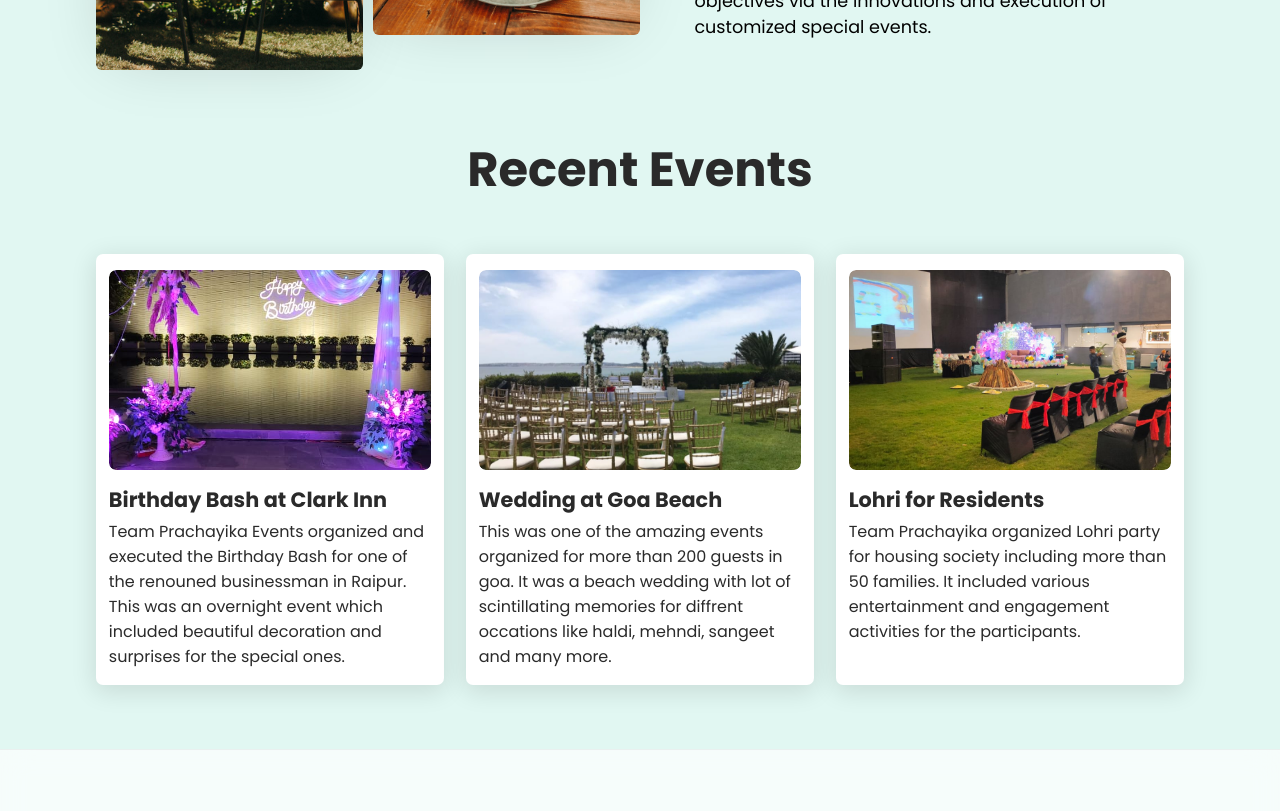
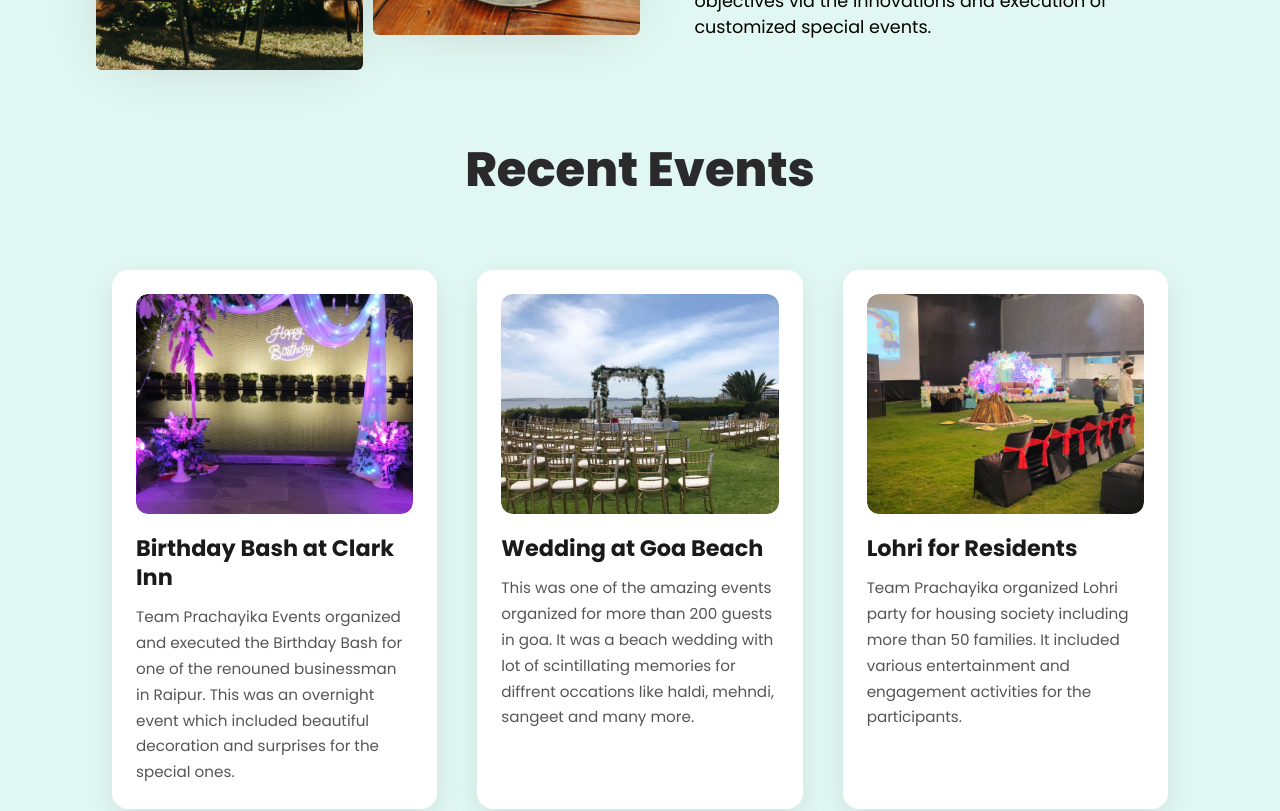
Before and after one commit to RajVeer0407/Prachayika, a React (Create React App) app: page / in a window 1280 px wide. Shown: the part 1760-2571 px from the top of the page. Built offline with nearby package versions, Linux system fonts and the light colour scheme.

Commit message:
Enhance Recent Events cards with layered hover animation

```diff
--- a/src/components/EventsStyles.css
+++ b/src/components/EventsStyles.css
@@ -1,64 +1,148 @@
-.event{
+.event {
     margin: 4rem 6rem;
     color: #2a2a2a;
 }
 
-.event h1{
+.event h1 {
     font-size: 3rem;
+    margin-bottom: 1rem;
+    font-weight: 800; /* Makes the main title pop more */
 }
 
-.eventcard{
+.eventcard {
     margin-top: 3rem;
     display: flex;
     justify-content: space-between;
+    gap: 2.5rem; /* Increased gap slightly for better layout */
+    padding: 1rem;
+    position: relative;
+    z-index: 1;
 }
 
-.e-card{
+/* --- THE CARD CONTAINER --- */
+.e-card {
+    position: relative;
     width: 32%;
-    background-color: rgb(255, 255, 255);
+    background-color: transparent;
     text-align: start;
-    box-shadow: 0 5px 25px 2px rgba(0, 0, 0, 0.11);
-    border-radius: 7px;
     cursor: pointer;
-    padding: 1rem .8rem;
+    z-index: 1;
+
+    /* Increased Padding: This creates the "Premium" look */
+    padding: 1.5rem;
+
+    transition: transform 0.4s cubic-bezier(0.175, 0.885, 0.32, 1.275);
 }
 
-.e-image{
-    height: 200px;
-    overflow: hidden;
-    border-radius: 7px;
+/* --- LAYER 1: THE WHITE CARD (Background) --- */
+.e-card::after {
+    content: "";
+    position: absolute;
+    top: 0;
+    left: 0;
+    width: 100%;
+    height: 100%;
+    background-color: #ffffff;
+
+    /* Softer Corners */
+    border-radius: 16px;
+    z-index: -1;
+
+    /* Softer, more diffuse shadow */
+    box-shadow: 0 10px 30px rgba(0,0,0,0.08);
+    transition: box-shadow 0.4s ease;
 }
 
-.e-image img{
+/* --- LAYER 2: THE TEAL CARD (Reveal) --- */
+.e-card::before {
+    content: "View Details";
+    position: absolute;
+    top: 0;
+    left: 0;
     width: 100%;
     height: 100%;
-    transition: 0.3s ease-in-out;
-    border-radius: 7px;
+    background-color: #0f3d3e;
+
+    /* Matches White Card Radius */
+    border-radius: 16px;
+    z-index: -2;
+
+    display: flex;
+    align-items: flex-end;
+    justify-content: flex-end;
+    padding: 1.5rem;
+    box-sizing: border-box;
+    color: #9fe3d6;
+    font-weight: 600;
+    font-size: 0.9rem;
+    opacity: 0;
+
+    transition: transform 0.4s cubic-bezier(0.175, 0.885, 0.32, 1.275),
+                opacity 0.4s ease;
 }
 
-.e-image:hover img{
-    transform: scale(1.3);
+.e-card:hover {
+    transform: translate(-10px, -10px);
 }
 
-.e-card h4{
-    font-size: 1.3rem;
-    padding: .9rem 0 .2rem 0;
+.e-card:hover::after {
+    box-shadow: 15px 20px 30px rgba(0,0,0,0.12); /* Slightly deeper shadow on hover */
+}
+
+.e-card:hover::before {
+    opacity: 1;
+    transform: translate(20px, 20px);
 }
 
 
+/* --- IMAGE & CONTENT STYLING --- */
+.e-image {
+    height: 220px; /* Slightly taller for better proportions */
+    width: 100%;
+    overflow: hidden;
 
-@media screen and (max-width:850px) {
-    .event{
+    /* Smooth corners inside the card */
+    border-radius: 12px;
+
+    /* More space below image */
+    margin-bottom: 1.25rem;
+    position: relative;
+}
+
+.e-image img {
+    width: 100%;
+    height: 100%;
+    object-fit: cover;
+    border-radius: 12px;
+    display: block;
+}
+
+.e-card h4 {
+    font-size: 1.4rem;
+    font-weight: 700;
+    color: #1a1a1a;
+
+    /* More space below title */
+    margin-bottom: 0.75rem;
+    line-height: 1.3;
+}
+
+.e-card p {
+    font-size: 0.95rem;
+    line-height: 1.7; /* Increased line-height for readability */
+    color: #555; /* Slightly softer black */
+}
+
+/* --- RESPONSIVENESS --- */
+@media screen and (max-width: 850px) {
+    .event {
         margin: 4rem 2rem;
     }
-
-    .eventcard{
+    .eventcard {
         flex-direction: column;
     }
-
-    .e-card{
+    .e-card {
         width: 100%;
-        margin-bottom: 1.5rem
+        margin-bottom: 3rem; /* More space between stacked cards */
     }
-
 }
--- a/src/components/RecentEventstyle.css
+++ b/src/components/RecentEventstyle.css
@@ -2,7 +2,6 @@
 
 .recent-events-page {
   padding-top: 70px;
-  /* Space for the fixed navbar */
   background: #000;
 }
 
@@ -18,7 +17,7 @@
   text-align: center;
   font-size: 3rem;
   font-weight: 700;
-  margin-bottom: 50px;
+  margin-bottom: 60px;
   background: linear-gradient(90deg, #fff, #9fe3d6);
   -webkit-background-clip: text;
   background-clip: text;
@@ -39,71 +38,123 @@
 .recent-events-grid {
   display: grid;
   grid-template-columns: repeat(auto-fit, minmax(320px, 1fr));
-  gap: 30px;
+  gap: 40px; /* Increased gap to give the animation space */
   padding: 20px 0;
 }
 
+/* --- THE CARD CONTAINER --- */
 .event-card {
   position: relative;
   height: 450px;
   border-radius: 24px;
-  overflow: hidden;
-  box-shadow: 0 20px 40px rgba(0, 0, 0, 0.4);
   cursor: pointer;
-  transition: transform 0.5s cubic-bezier(0.4, 0, 0.2, 1);
-  border: 1px solid rgba(255, 255, 255, 0.1);
+  z-index: 1; /* Establishes stacking order */
+
+  /* Make background transparent so we don't block the reveal */
+  background: transparent;
+  border: none; /* Removed border to keep the lift clean */
+
+  /* The Lift Animation */
+  transition: transform 0.4s cubic-bezier(0.175, 0.885, 0.32, 1.275);
 }
 
-.event-card:hover {
-  transform: translateY(-10px) scale(1.02);
+/* --- THE REVEALED BOTTOM CARD (White) --- */
+.event-card::before {
+  content: "View Event ↗"; /* Text on the white card */
+  position: absolute;
+  top: 0;
+  left: 0;
+  width: 100%;
+  height: 100%;
+
+  /* White Card Style */
+  background: #ffffff;
+  border-radius: 24px;
+  z-index: -1; /* Puts it BEHIND the image */
+
+  /* Text Styling */
+  display: flex;
+  align-items: flex-end;
+  justify-content: flex-end;
+  padding: 2rem;
+  box-sizing: border-box;
+  color: #000; /* Black text for contrast on white */
+  font-weight: 700;
+  font-size: 1.2rem;
+
+  /* Hidden initially */
+  opacity: 0;
+  transition: transform 0.4s cubic-bezier(0.175, 0.885, 0.32, 1.275),
+              opacity 0.4s ease;
 }
 
+/* --- HOVER ANIMATIONS --- */
+
+/* 1. Lift the Image Card UP & LEFT */
+.event-card:hover {
+  transform: translate(-12px, -12px);
+}
+
+/* 2. Slide the White Card DOWN & RIGHT */
+.event-card:hover::before {
+  opacity: 1;
+  transform: translate(20px, 20px);
+}
+
+
+/* --- IMAGE STYLING (No Zoom) --- */
 .event-card img {
   width: 100%;
   height: 100%;
   object-fit: cover;
-  transition: transform 0.5s ease;
+  border-radius: 24px;
+  display: block;
+
+  /* We add a subtle shadow to the image itself so it pops off the white card */
+  box-shadow: 0 5px 15px rgba(0,0,0,0.5);
+  transition: box-shadow 0.4s ease;
 }
 
+/* No zoom on hover */
 .event-card:hover img {
-  transform: scale(1.1);
+  transform: none;
+  box-shadow: 10px 10px 30px rgba(0,0,0,0.6); /* Deeper shadow on lift */
 }
 
+/* --- OVERLAY TEXT STYLING --- */
 .event-overlay {
   position: absolute;
   inset: 0;
+  border-radius: 24px; /* Matches card radius */
   background: linear-gradient(to top,
       rgba(0, 0, 0, 0.9) 0%,
-      rgba(0, 0, 0, 0.4) 50%,
+      rgba(0, 0, 0, 0.3) 50%,
       transparent 100%);
   display: flex;
   flex-direction: column;
   justify-content: flex-end;
   padding: 30px;
-  opacity: 1;
-  /* Always visible but content animates */
   transition: background 0.3s ease;
 }
 
 .event-card:hover .event-overlay {
   background: linear-gradient(to top,
       rgba(0, 0, 0, 0.95) 0%,
-      rgba(26, 227, 214, 0.2) 100%);
+      rgba(26, 227, 214, 0.1) 100%); /* Slight teal tint on hover */
 }
 
 .event-overlay h3 {
   font-size: 1.8rem;
   margin-bottom: 8px;
   font-weight: 600;
-  transform: translateY(0);
-  transition: transform 0.4s ease;
+  color: #fff;
 }
 
 .event-date {
   font-size: 0.95rem;
   color: #9fe3d6;
   font-weight: 500;
-  margin-bottom: 15px;
+  margin-bottom: 5px;
   text-transform: uppercase;
   letter-spacing: 1px;
 }
@@ -112,6 +163,8 @@
   font-size: 1rem;
   line-height: 1.6;
   color: rgba(255, 255, 255, 0.8);
+
+  /* Text Reveal Logic */
   opacity: 0;
   max-height: 0;
   overflow: hidden;
@@ -124,6 +177,7 @@
   margin-top: 10px;
 }
 
+/* --- RESPONSIVE --- */
 @media (max-width: 768px) {
   .recent-events-container {
     padding: 60px 5%;
```
